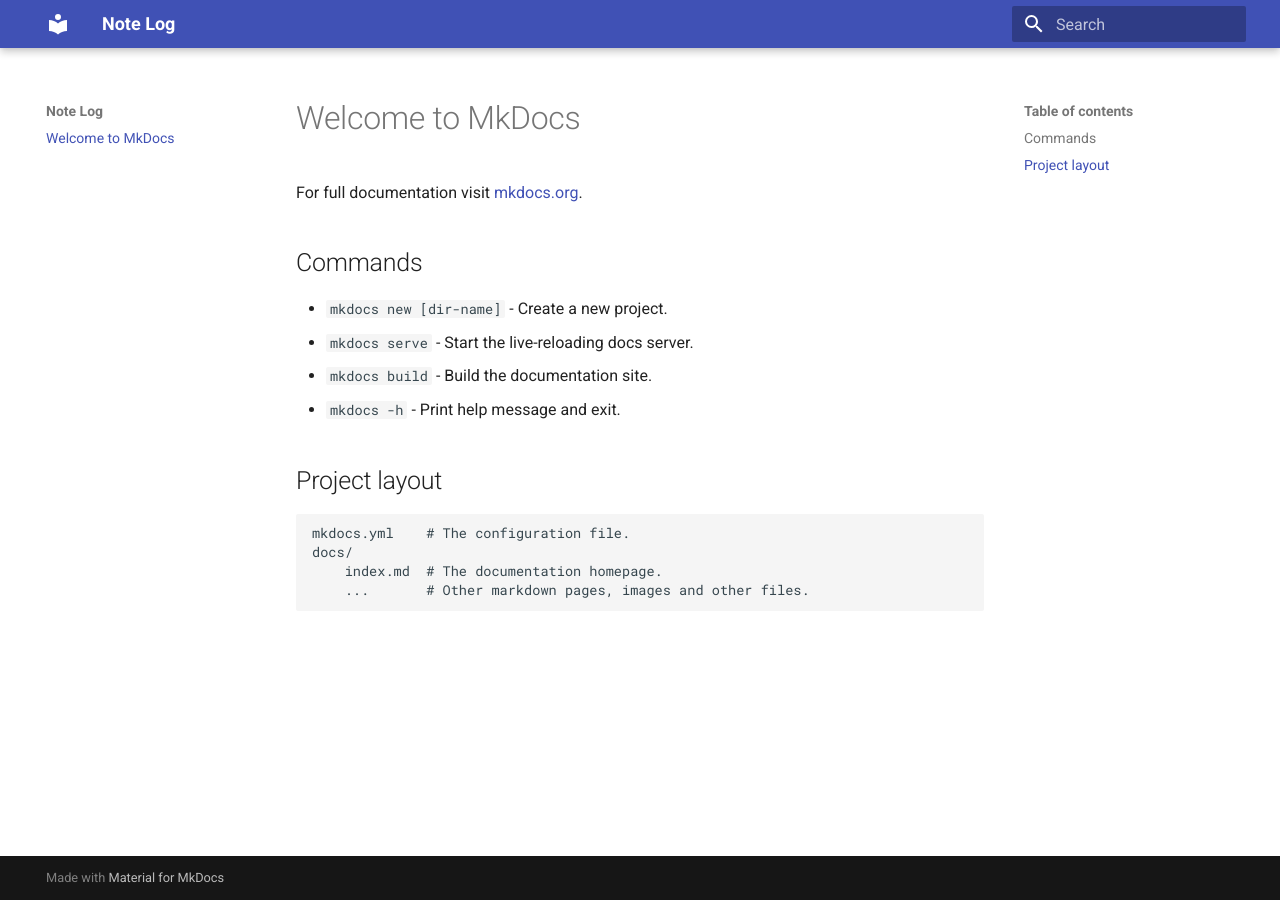
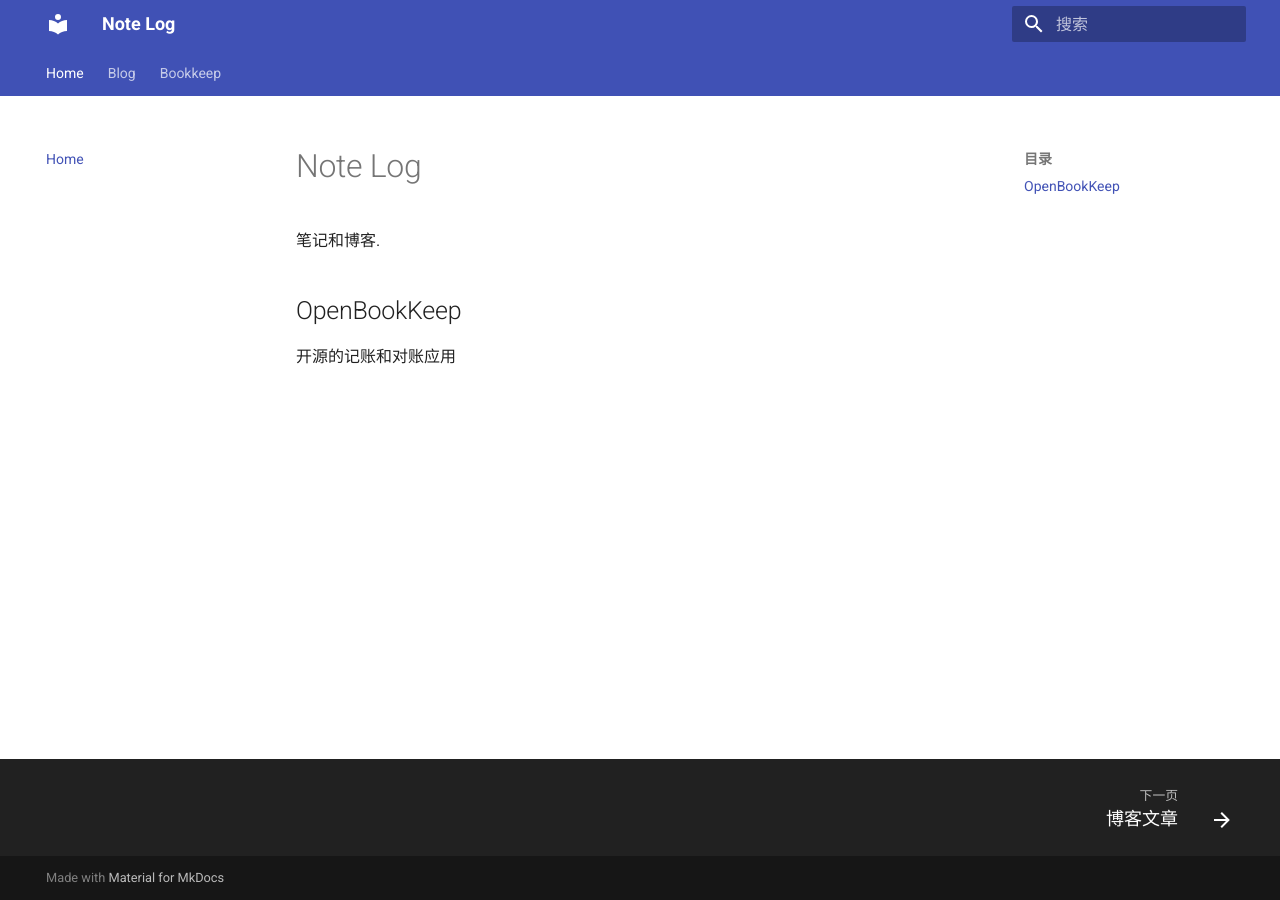
Before and after one commit to nutalk/notelog, an MkDocs documentation site: the page built from docs/index.md, in a window 1280 px wide. Built offline with MkDocs 1.6.1 and Material for MkDocs 9.7.7, drawn with Linux system fonts in a browser that asks for light colours.

Commit message:
adjust page

```diff
--- /dev/null
+++ b/docs/Bookkeep/index.md
@@ -0,0 +1 @@
+# 关于openbookkeep
--- /dev/null
+++ b/docs/blog/index.md
@@ -0,0 +1 @@
+# 博客文章
--- a/docs/index.md
+++ b/docs/index.md
@@ -1,17 +1,6 @@
-# Welcome to MkDocs
+# Note Log
 
-For full documentation visit [mkdocs.org](https://www.mkdocs.org).
+笔记和博客.
 
-## Commands
-
-* `mkdocs new [dir-name]` - Create a new project.
-* `mkdocs serve` - Start the live-reloading docs server.
-* `mkdocs build` - Build the documentation site.
-* `mkdocs -h` - Print help message and exit.
-
-## Project layout
-
-    mkdocs.yml    # The configuration file.
-    docs/
-        index.md  # The documentation homepage.
-        ...       # Other markdown pages, images and other files.
+## OpenBookKeep
+开源的记账和对账应用
--- a/mkdocs.yml
+++ b/mkdocs.yml
@@ -1,9 +1,45 @@
 site_name: Note Log
+site_description: '记录笔记'
 theme:
   name: material
+  language: zh
+  features:
+    - navigation.instant
+    - navigation.tracking
+    - navigation.tabs
+    - navigation.indexes
+    - navigation.top
+    - navigation.sections
+    - navigation.path
+    - content.action.edit
+    - content.action.view
+    - content.code.copy
+    - navigation.footer
+
 markdown_extensions:
   - pymdownx.highlight:
       anchor_linenums: true
   - pymdownx.inlinehilite
   - pymdownx.snippets
   - pymdownx.superfences
+  - toc:
+        permalink: True
+        separator: "-"
+        toc_depth: 5
+        slugify: !!python/object/apply:pymdownx.slugs.slugify
+            kwds:
+                case: lower
+
+plugins:
+  - blog:
+      blog_dir: blog
+      post_dir: "{blog}/posts"
+      archive: true
+      categories: true
+      pagination: true
+      pagination_per_page: 10
+      post_url_date_format: ""
+  - tags
+  - awesome-pages
+  - search:
+      separator: '[\s\u200b\-]'
--- a/requirements.txt
+++ b/requirements.txt
@@ -5,6 +5,7 @@ click==8.1.7
 colorama==0.4.6
 ghp-import==2.1.0
 idna==3.6
+jieba==0.42.1
 Jinja2==3.1.3
 Markdown==3.6
 MarkupSafe==2.1.5
```
Also changed, not shown: docs/Bookkeep/记账.md (added, +1 -0 lines), docs/blog/posts/python处理windows路径.md (added, +8 -0 lines), docs/blog/posts/虚拟机.md (added, +8 -0 lines), docs/.pages (added).
